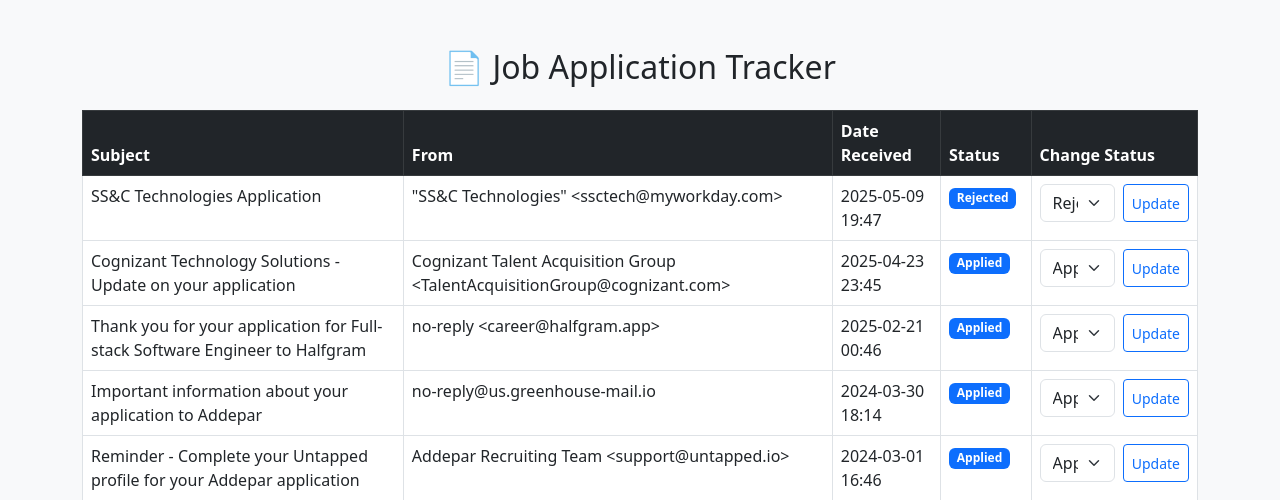
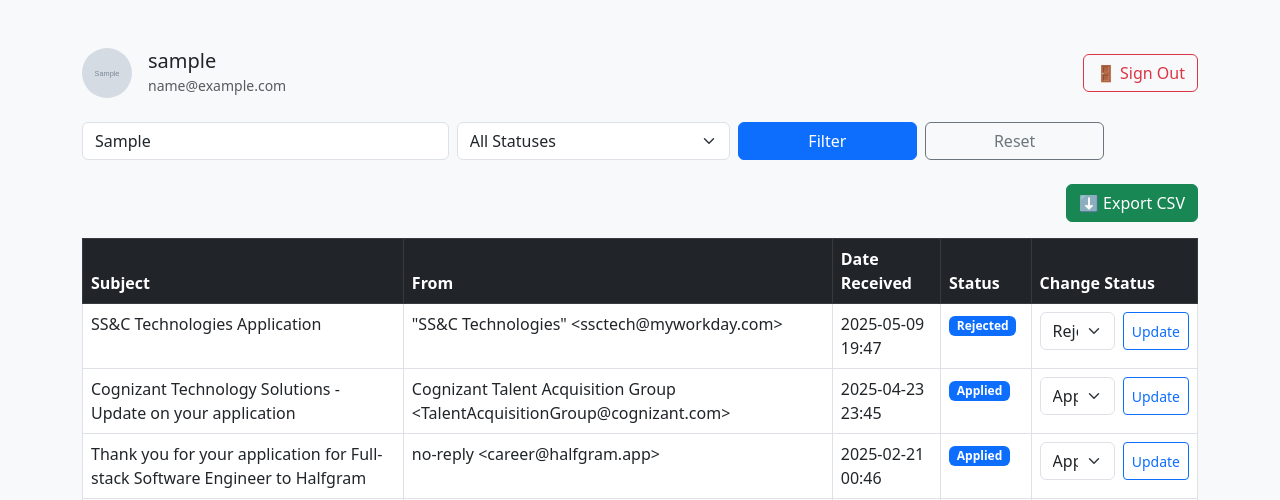
Before and after one commit to kola-avinash/jobtracker, a Django app: template tracker/templates/tracker/dashboard.html in a window 1280 px wide. Shown: the top 500 px of the page. Run offline with Django 5.2, Linux system fonts and the light colour scheme; data comes from the database, SQL or seed files in the repository; both versions use the stored data as it was after the commit; tables that the repository leaves empty hold one stand-in row (values such as "Sample post"); the template is opened without the code that fills it: values that come from a table or form of the project are taken from there, most other values are stand-ins (such as "Sample title", 1, 10 or a date in 2020); grey boxes marked "Sample" are stand-in pictures.

Commit message:
Added profile section and filters

```diff
--- a/tracker/models.py
+++ b/tracker/models.py
@@ -1,10 +1,11 @@
 from django.db import models
 
 class JobApplication(models.Model):
+    user_email = models.EmailField()  # Associate applications with specific users
     subject = models.CharField(max_length=255)
     sender = models.CharField(max_length=255)
     date_received = models.DateTimeField()
-    status = models.CharField(max_length=50, default='Applied')  # Applied, In Review, Interview, Offer, Rejected
+    status = models.CharField(max_length=50, default='Applied')
     notes = models.TextField(blank=True, null=True)
 
     def __str__(self):
--- a/tracker/templates/tracker/dashboard.html
+++ b/tracker/templates/tracker/dashboard.html
@@ -7,7 +7,43 @@
 </head>
 <body class="bg-light">
   <div class="container mt-5">
-    <h2 class="mb-4 text-center">📄 Job Application Tracker</h2>
+
+    <div class="d-flex justify-content-between align-items-center mb-4">
+      <div class="d-flex align-items-center">
+        <img src="{{ user_picture }}" alt="User Picture" width="50" height="50" class="rounded-circle me-3">
+        <div>
+          <h5 class="mb-0">{{ user_name }}</h5>
+          <small class="text-muted">{{ user_email }}</small>
+        </div>
+      </div>
+      <a href="{% url 'logout' %}" class="btn btn-outline-danger">🚪 Sign Out</a>
+    </div>
+
+    <form method="get" class="row g-2 mb-4">
+      <div class="col-md-4">
+        <input type="text" name="q" class="form-control" placeholder="Search by subject or sender" value="{{ active_keyword }}">
+      </div>
+      <div class="col-md-3">
+        <select name="status" class="form-select">
+          <option value="">All Statuses</option>
+          <option value="Applied" {% if active_status == 'Applied' %}selected{% endif %}>Applied</option>
+          <option value="In Review" {% if active_status == 'In Review' %}selected{% endif %}>In Review</option>
+          <option value="Interview" {% if active_status == 'Interview' %}selected{% endif %}>Interview</option>
+          <option value="Offer" {% if active_status == 'Offer' %}selected{% endif %}>Offer</option>
+          <option value="Rejected" {% if active_status == 'Rejected' %}selected{% endif %}>Rejected</option>
+        </select>
+      </div>
+      <div class="col-md-2">
+        <button type="submit" class="btn btn-primary w-100">Filter</button>
+      </div>
+      <div class="col-md-2">
+        <a href="{% url 'dashboard' %}" class="btn btn-outline-secondary w-100">Reset</a>
+      </div>
+    </form>
+
+    <div class="d-flex justify-content-end mb-3">
+      <a href="{% url 'export_csv' %}" class="btn btn-success">⬇ Export CSV</a>
+    </div>
 
     {% if applications %}
     <div class="table-responsive">
@@ -29,7 +65,7 @@
             <td>{{ app.date_received|date:"Y-m-d H:i" }}</td>
             <td><span class="badge bg-primary">{{ app.status }}</span></td>
             <td>
-              <form method="POST" action="" class="d-flex">
+              <form method="POST" action="{% url 'update_status' app.id %}" class="d-flex">
                 {% csrf_token %}
                 <select name="status" class="form-select me-2">
                   <option {% if app.status == 'Applied' %}selected{% endif %}>Applied</option>
@@ -47,7 +83,7 @@
       </table>
     </div>
     {% else %}
-      <p class="text-center text-muted">No applications found yet. Try logging in via <a href="/login/">Google Sign-In</a>.</p>
+      <p class="text-center text-muted">No applications found. Try syncing via <a href="/login/">Google Sign-In</a>.</p>
     {% endif %}
   </div>
 </body>
--- a/tracker/urls.py
+++ b/tracker/urls.py
@@ -6,5 +6,7 @@
     path('login/', views.login, name='login'),
     path('callback', views.callback, name='callback'),
     path('dashboard/', views.dashboard, name='dashboard'),
-
+    path('update-status/<int:app_id>/', views.update_status, name='update_status'),
+    path('export/', views.export_csv, name='export_csv'),
+    path('logout/', views.logout, name='logout'),
 ]
```
Also changed, not shown: tracker/views.py (+62 -20 lines), db.sqlite3, tracker/migrations/0002_jobapplication_user_email.py (added).
